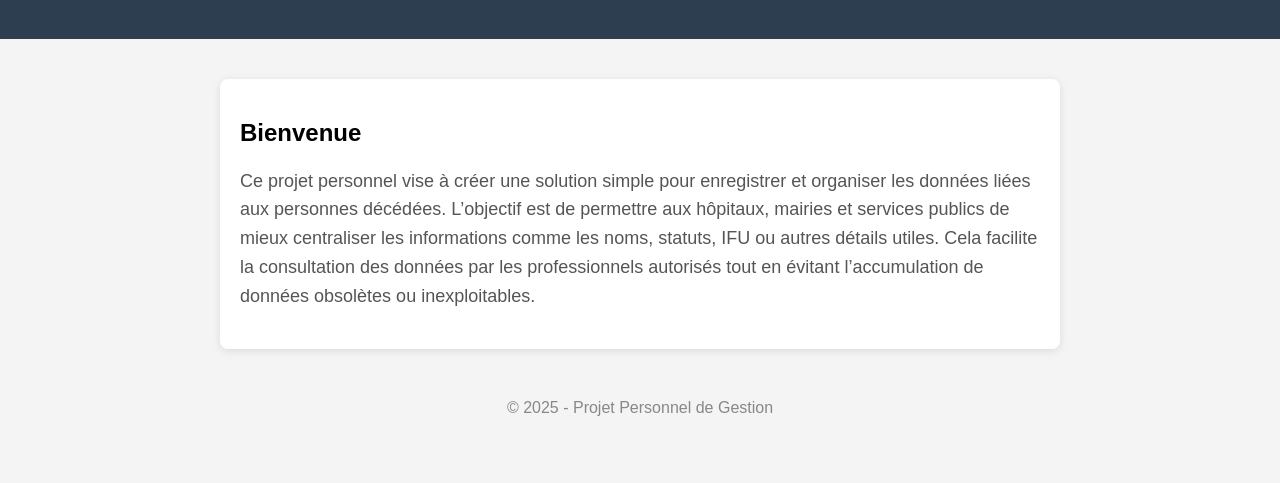
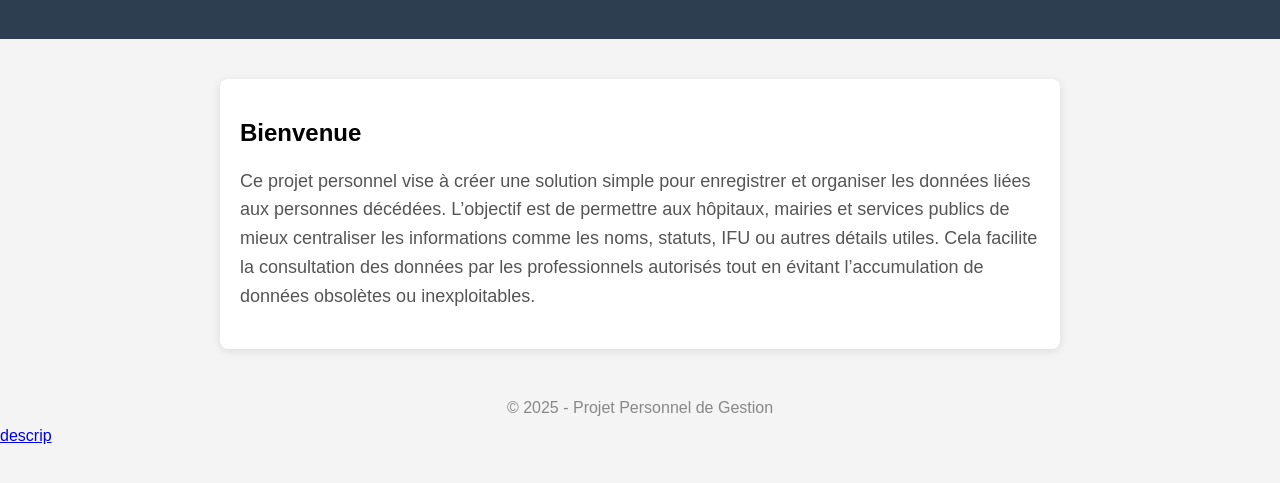
Before and after one commit to DashOFF400/dashoff400.github.io, a plain HTML site: page acceuil.html in a window 1280 px wide. Shown: the part 81-564 px from the top of the page. Drawn offline with Linux system fonts and the light colour scheme.

Commit message:
Update acceuil.html

```diff
--- a/acceuil.html
+++ b/acceuil.html
@@ -63,6 +63,6 @@
     <footer>
         © 2025 - Projet Personnel de Gestion
     </footer>
-
+<a href="index.html">descrip</a>
 </body>
 </html>
```
